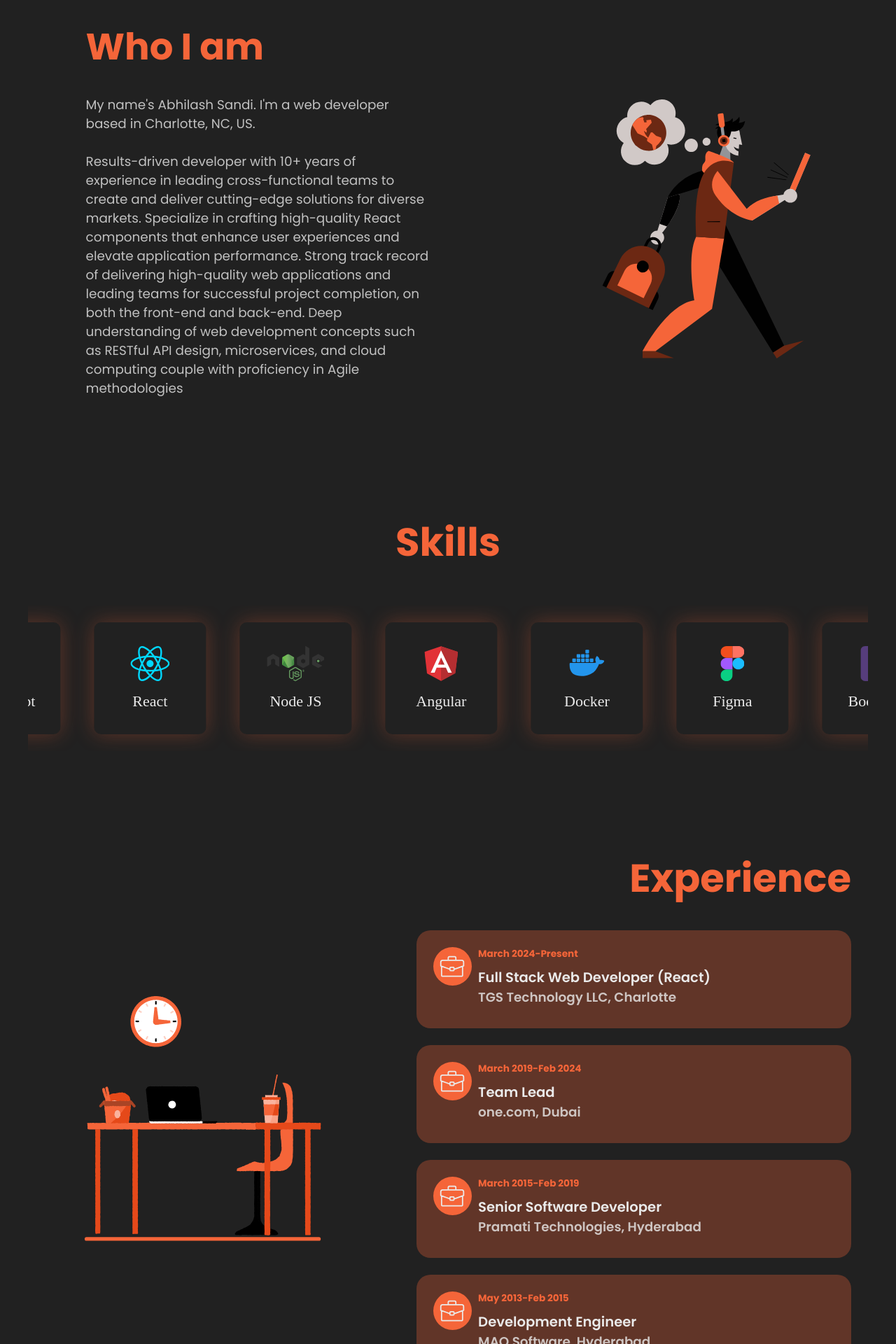
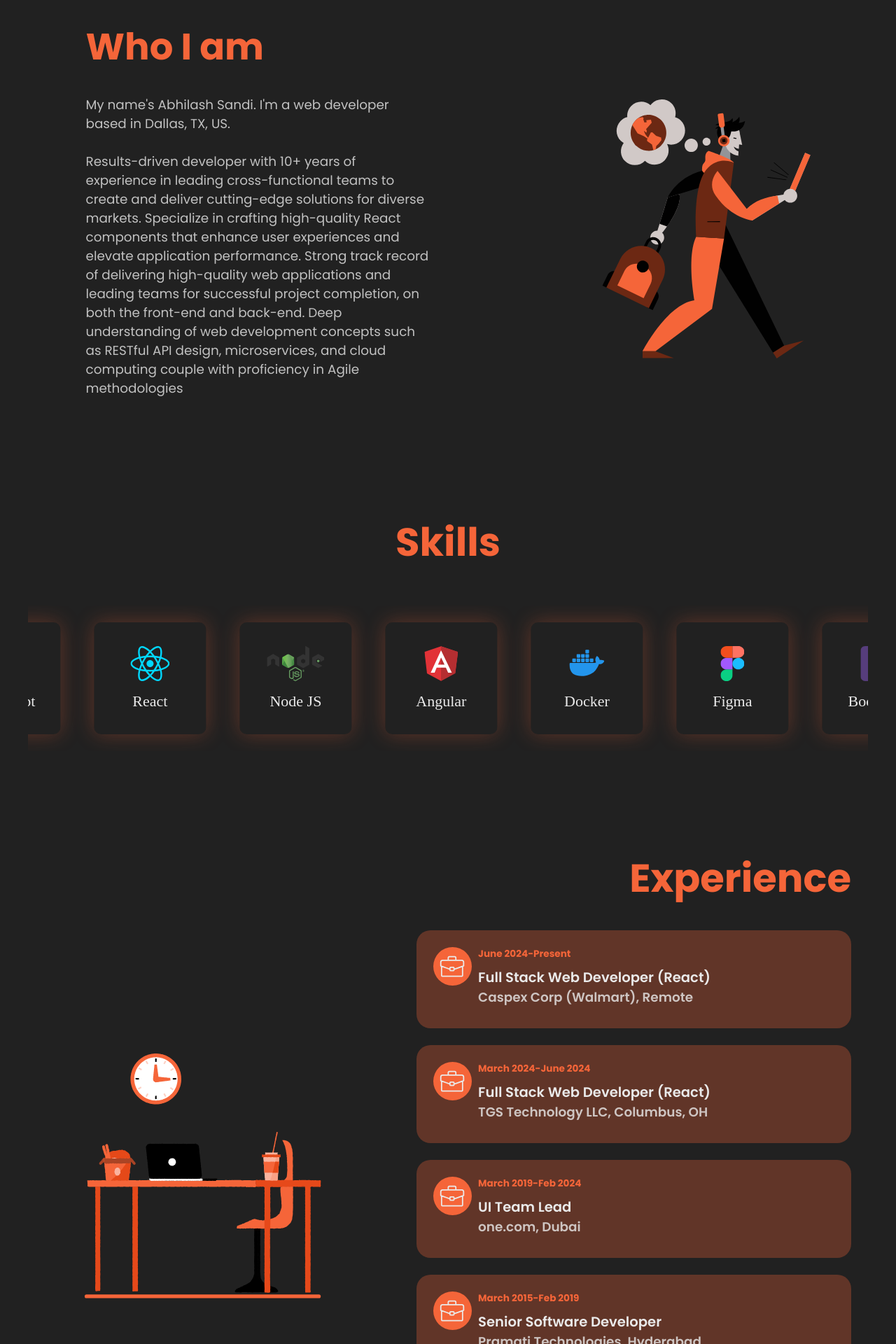
Before and after one commit to abhilashsandi/abhilashsandi.github.io, a React (Create React App) app: page / in a window 1280 px wide. Shown: the part 900-2820 px from the top of the page at 70% size. Built offline with nearby package versions, Linux system fonts and the light colour scheme; a web font is replaced by a local one.

Commit message:
Updated experience

```diff
--- a/src/data/aboutData.js
+++ b/src/data/aboutData.js
@@ -1,6 +1,6 @@
 export const aboutData = {
     title: "Who I am",
-    description1: "My name's Abhilash Sandi. I'm a web developer based in Charlotte, NC, US.",
+    description1: "My name's Abhilash Sandi. I'm a web developer based in Dallas, TX, US.",
     description2: `Results-driven developer with 10+ years of experience in leading cross-functional teams to create
     and deliver cutting-edge solutions for diverse markets. Specialize in crafting high-quality React
     components that enhance user experiences and elevate application performance. Strong track record of
--- a/src/data/contactsData.js
+++ b/src/data/contactsData.js
@@ -1,7 +1,7 @@
 export const contactsData = {
     email: 'sandiabhilash@gmail.com',
     phone: '+15713561405',
-    address: 'Charlotte, North Carolina, United States - 28277',
+    address: 'Dallas, Texas, United States - 75068',
 
     sheetAPI: 'https://sheetdb.io/api/v1/rqrezr0o9eigy'
 }
--- a/src/data/experienceData.js
+++ b/src/data/experienceData.js
@@ -1,27 +1,34 @@
 export const experienceData = [
-    {
+     {
         id: 1,
-        company: 'TGS Technology LLC, Charlotte',
+        company: 'Caspex Corp (Walmart), Remote',
         jobtitle: 'Full Stack Web Developer (React)',
-        startYear: 'March 2024',
+        startYear: 'June 2024',
         endYear: 'Present'
     },
     {
         id: 2,
+        company: 'TGS Technology LLC, Columbus, OH',
+        jobtitle: 'Full Stack Web Developer (React)',
+        startYear: 'March 2024',
+        endYear: 'June 2024'
+    },
+    {
+        id: 3,
         company: 'one.com, Dubai',
-        jobtitle: 'Team Lead',
+        jobtitle: 'UI Team Lead',
         startYear: 'March 2019',
         endYear: 'Feb 2024'
     },
     {
-        id: 3,
+        id: 4,
         company: 'Pramati Technologies, Hyderabad',
         jobtitle: 'Senior Software Developer',
         startYear: 'March 2015',
         endYear: 'Feb 2019'
     },
     {
-        id: 4,
+        id: 5,
         company: 'MAQ Software, Hyderabad',
         jobtitle: 'Development Engineer',
         startYear: 'May 2013',
```
Also changed, not shown: 1 other file (tests, documents, lock files or other folders).
